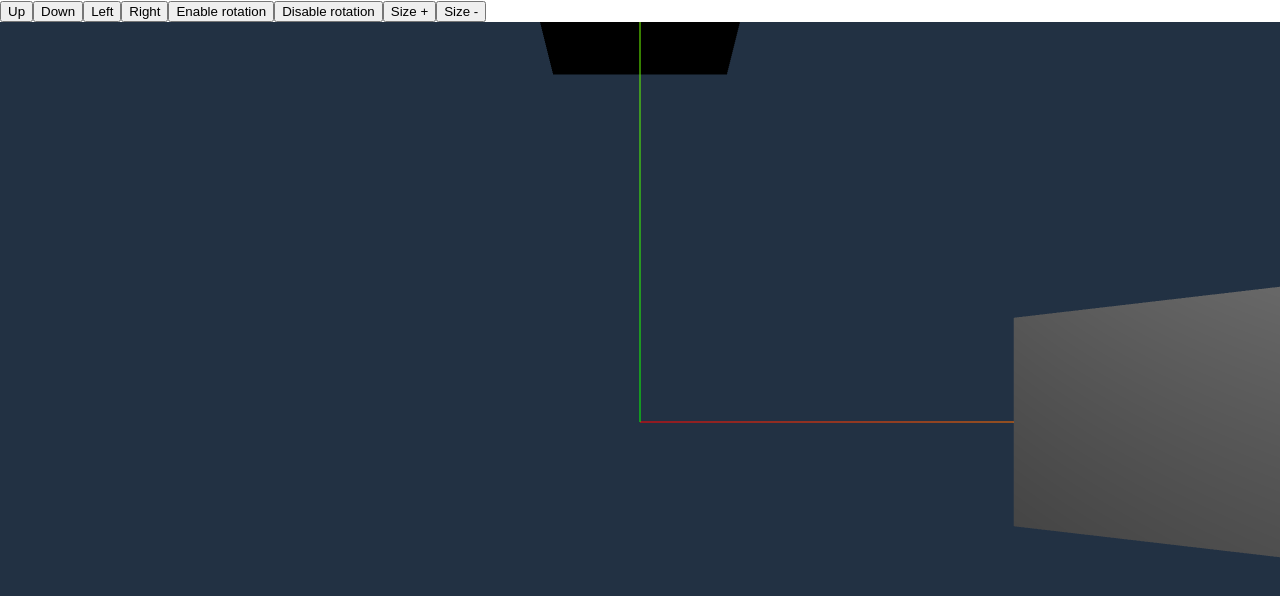
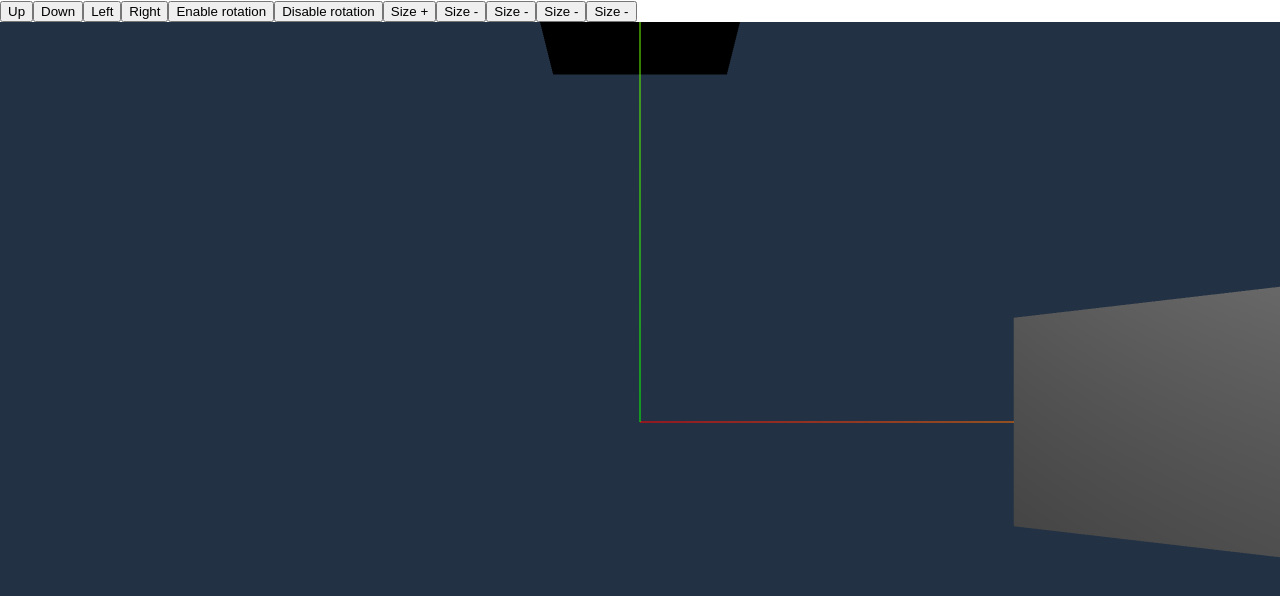
Before and after one commit to AlonsoIndex18/threeReact, a React (Create React App) app: page / in a window 1280 px wide. Shown: the top 596 px of the page. Built offline with nearby package versions, Linux system fonts and the light colour scheme; no server answers.

Commit message:
Added colorChange

```diff
--- a/src/App.js
+++ b/src/App.js
@@ -133,6 +133,12 @@ function size(act){
   }
 }
 
+function color(rgb){
+  cubeOne.material = new THREE.MeshLambertMaterial({color: rgb});
+  cubeTwo.material = new THREE.MeshLambertMaterial({color: rgb});
+  cubeThree.material = new THREE.MeshLambertMaterial({color: rgb});
+}
+
 function App() {
 
   return (
@@ -147,6 +153,9 @@ function App() {
       <button className="button" id="butRotOff" onClick={()=>rot("off")}>Disable rotation</button>
       <button className="button" id="butSizePlus" onClick={()=>size("plus")}>Size +</button>
       <button className="button" id="butSizeMinus" onClick={()=>size("minus")}>Size -</button>
+      <button className="button" id="butColorRed" onClick={()=>color(0xFF0000)}>Size -</button>
+      <button className="button" id="butColorBlue" onClick={()=>color(0x0000FF)}>Size -</button>
+      <button className="button" id="butColorGreen" onClick={()=>color(0x00FF00)}>Size -</button>
       </div>
 
 
```
